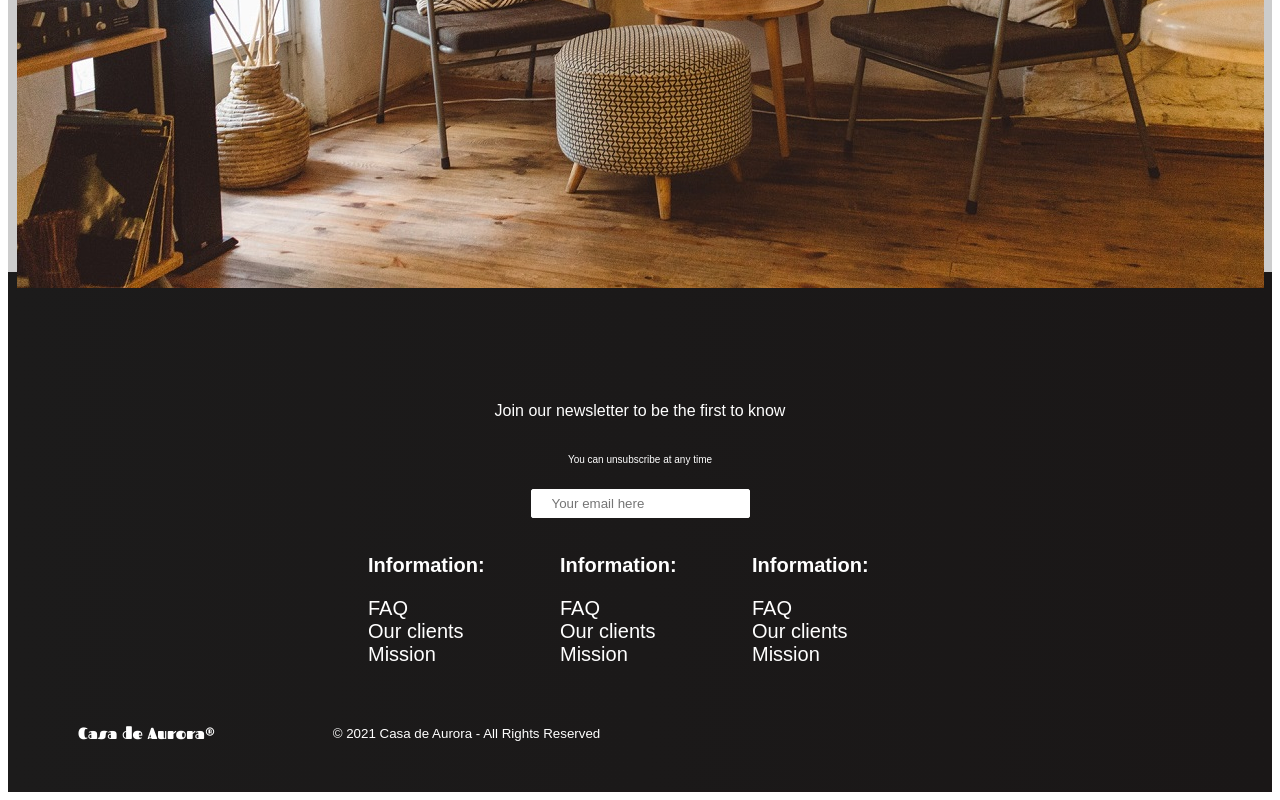
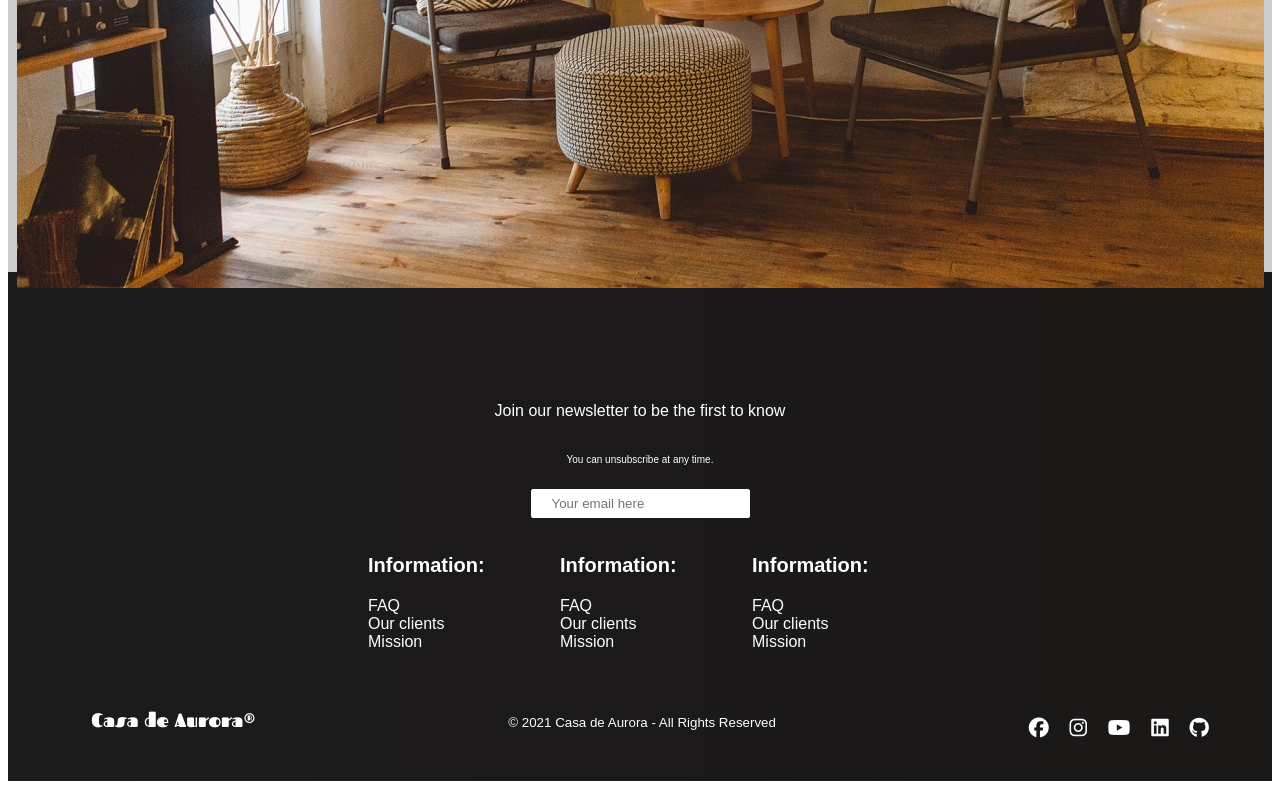
Before and after one commit to lyudmila-ilieva/react-project, a React (Create React App) app: page / in a window 1280 px wide. Shown: the part 616-1416 px from the top of the page. Built offline with nearby package versions, Linux system fonts and the light colour scheme.

Commit message:
Improve Footer

```diff
--- a/public/index.html
+++ b/public/index.html
@@ -12,6 +12,9 @@
     <link rel="icon" type="image/png" sizes="32x32" href="/favicon-32x32.png">
     <link rel="icon" type="image/png" sizes="16x16" href="/favicon-16x16.png">
     <link rel="manifest" href="/site.webmanifest">
+
+    <script src="https://kit.fontawesome.com/718234d37a.js" crossorigin="anonymous"></script>
+    <!-- <link rel="stylesheet" href="https://use.fontawesome.com/releases/v5.15.2/css/all.css" integrity="sha384-vSIIfh2YWi9wW0r9iZe7RJPrKwp6bG+s9QZMoITbCckVJqGCCRhc+ccxNcdpHuYu" crossorigin="anonymous"> -->
     <!--
       manifest.json provides metadata used when your web app is installed on a
       user's mobile device or desktop. See https://developers.google.com/web/fundamentals/web-app-manifest/
--- a/src/App.css
+++ b/src/App.css
@@ -54,7 +54,7 @@
 
   }
 
-.about-text > h3 {
+.about-text {
   position: relative;
   top: 16px;
   left: 32px;
--- a/src/components/Footer/Footer.css
+++ b/src/components/Footer/Footer.css
@@ -67,12 +67,16 @@
 .footer-link-items a {
     color: white;
     text-decoration: none;
-    font-size: 20px;
+    font-size: 16px;
 }
 
 .footer-link-items a:hover {
-    font-size: 16px;
+    font-size: 20px;
     transition: 0.3s ease-out;
+}
+
+.social-icons {
+    color: white;
 }
 
 .social-icon-link {
@@ -81,7 +85,7 @@
 }
 
 .social-media {
-    max-width: 1000px;
+    /* max-width: 1000px; */
     width: 100%;
 }
 
@@ -90,15 +94,9 @@
     justify-content: space-between;
     align-items: center;
     width: 90%;
+    /* max-width: 1000px; */
     margin: 40px auto 0 auto;
 }
-
-.social-icons {
-    display: flex;
-    justify-content: space-between;
-    align-items: center;
-    width: 240px;
-  }
 
 .social-logo {
     font-family: 'Fascinate';
@@ -107,7 +105,7 @@
     margin-left: 20px;
     cursor: pointer;
     text-decoration: none;
-    font-size: 1rem;
+    font-size: 1.2rem;
     display: flex;
     align-items: center;
     margin-bottom: 16px;
@@ -115,5 +113,19 @@
 
 .website-rights {
     color: white;
-    margin-bottom: 16px;
+    margin-bottom: 12px;
+    justify-self: center;
+    align-self: center;
 }
+
+.social-icons {
+    display: flex;
+    justify-content: space-between;
+    align-items: center;
+    width: 180px;
+}
+
+.social-icon-link {
+    color: #fff;
+    font-size: 20px;
+}
--- a/src/components/Footer/Footer.js
+++ b/src/components/Footer/Footer.js
@@ -10,7 +10,7 @@ function Footer() {
             Join our newsletter to be the first to know
             </p>
             <p className="footer-subscription-text">
-            You can unsubscribe at any time
+            You can unsubscribe at any time.
             </p>
             <div className="input-area">
                 <form>
@@ -55,11 +55,35 @@ function Footer() {
                          &copy; 2021 Casa de Aurora - All Rights Reserved
                     </small>
                     <div className="social-icons">
-                        <Link className="social-icon-link facevook"
+                        <Link className="social-icon-link facebook"
                         to="/"
                         target="_blank"
                         aria-label= "Facebook">
-                            <i class="fab fa-facebook"></i>
+                            <i className="fab fa-facebook" />
+                        </Link>
+                        <Link className="social-icon-link instagram"
+                        to="/"
+                        target="_blank"
+                        aria-label= "Instagram">
+                            <i className="fab fa-instagram" />
+                        </Link>
+                        <Link className="social-icon-link youtube"
+                        to="/"
+                        target="_blank"
+                        aria-label= "Youtube">
+                            <i className="fab fa-youtube" />
+                        </Link>
+                        <Link className="social-icon-link linkedin"
+                        to="/"
+                        target="_blank"
+                        aria-label= "Linkedin">
+                            <i className="fab fa-linkedin" />
+                        </Link>
+                        <Link className="social-icon-link github"
+                        to="/"
+                        target="_blank"
+                        aria-label= "Github">
+                            <i className="fab fa-github" />
                         </Link>
                     </div>
                 </div>
--- a/src/components/Header/Header.js
+++ b/src/components/Header/Header.js
@@ -21,9 +21,9 @@ function Header() {
                 CASA de AURORA
               </Link>
             </div>
-            <div className="menu-icon" onClick={handleClick}>
+            {/* <div className="menu-icon" onClick={handleClick}>
               <i className={click ? "fas fa-times" : "fas fa-bars"}/>
-            </div>
+            </div> */}
             <ul className="nav-menu">
               <li className="nav-item">
                 <NavLink activeStyle={{fontSize: '1.3em'}} exact={true} to="/" onClick={closeMobileMenu} className="nav-links">
--- a/src/components/Main/Main.js
+++ b/src/components/Main/Main.js
@@ -1,13 +1,11 @@
 import React from 'react';
-import style from './Main.module.css'
+import style from './Main.module.css';
 
 function Main() {
 return (
     <div className={style.mainContainer}>
         <img src="img-home.jpg" alt="Home" />
-        <div>
-          <h3>Home page</h3>
-        </div>
+        <h3>Home page</h3>
     </div>
   )
 }
--- a/src/components/Main/Main.module.css
+++ b/src/components/Main/Main.module.css
@@ -13,6 +13,6 @@
     position: absolute;
     top: 60px;
     left: 120px;
-    color: red;
+    color: black;
     font-size: 40px;
   }
--- a/src/pages/About.js
+++ b/src/pages/About.js
@@ -3,9 +3,7 @@ import '../App.css';
 
 export default function About() {
 return <div className="main-container">
-         <img src="img-about-us.jpg" alt="About us"/>
-          <div className="about-text">
-            <h3>We were founded in 2021 in Varna, Bulgaria</h3>
-          </div>
+        {/* <h3 className="about-text">We were founded in 2021 in Varna, Bulgaria</h3>  */}
+         <img src="img-about-us.jpg" alt="About us"></img>
         </div>
 }
```
